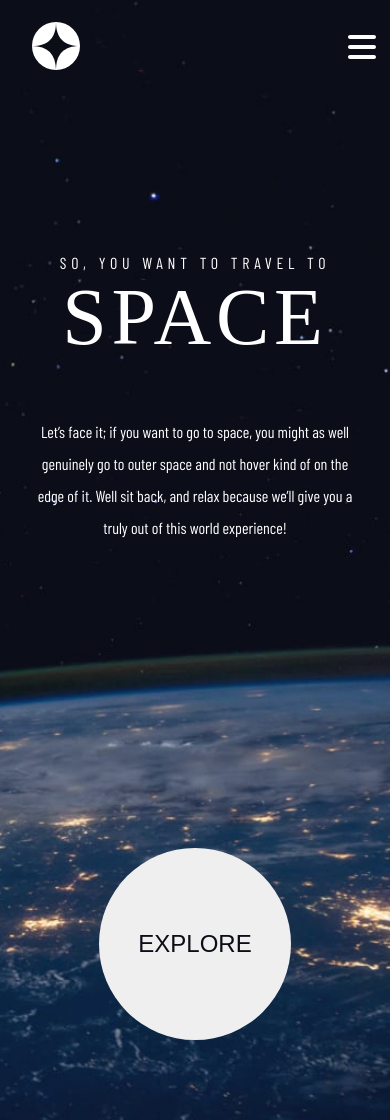
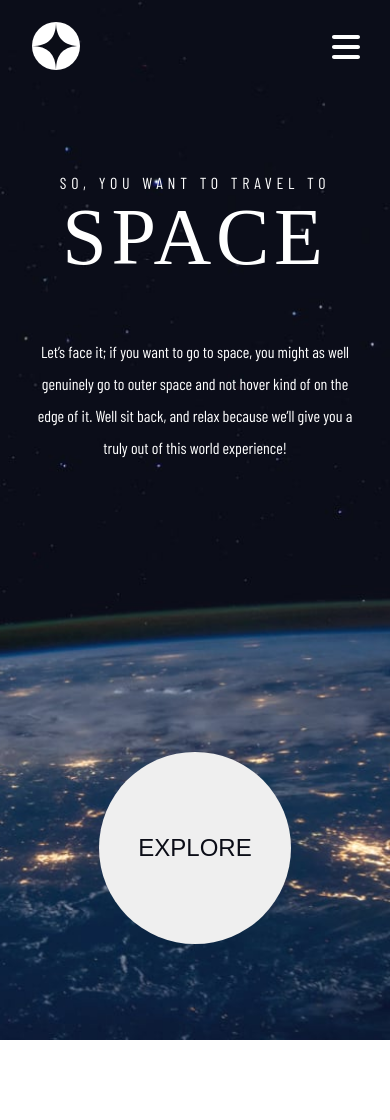
Before and after one commit to ThomasRousseau1/space-tourism, a React (Create React App) app: page / in a window 390 px wide. After the commit the page ends 1040 px from the top, so only its background shows below. Built offline with nearby package versions, Linux system fonts and the light colour scheme.

Commit message:
margin and padding corrections

```diff
--- a/src/sass/layout/_header.scss
+++ b/src/sass/layout/_header.scss
@@ -43,7 +43,7 @@
 //BURGER MENU
 .burger {
     position: relative;
-    right: 3rem;
+    right: 4rem;
     bottom: 1.2rem;
     & button {
         position: absolute;
--- a/src/sass/layout/_responsive.scss
+++ b/src/sass/layout/_responsive.scss
@@ -67,6 +67,7 @@
 
 @media screen and (max-width: 500px) {
     .home {
+        padding-top: 10rem;
         & h1 {
             font-size: 1rem;
             & span {
@@ -79,8 +80,9 @@
         &__text {
             font-size: 1rem;
         }
-        & button {
-            font-size: 1.5rem;
-        }
+    }
+    .home__button {
+        font-size: 1.5rem;
+        margin: 1rem;
     }
 }
```
